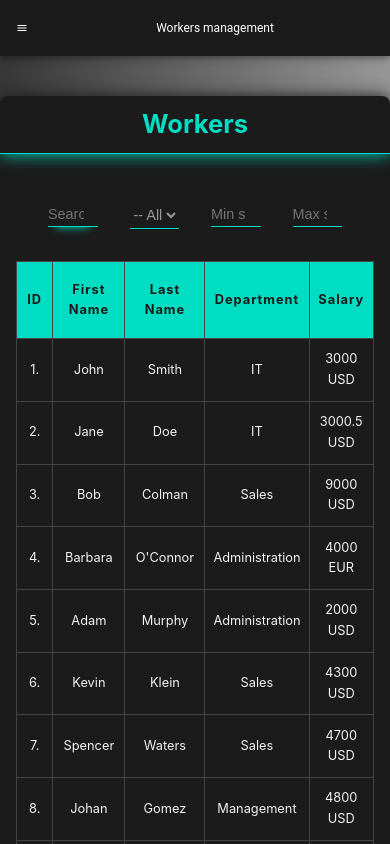
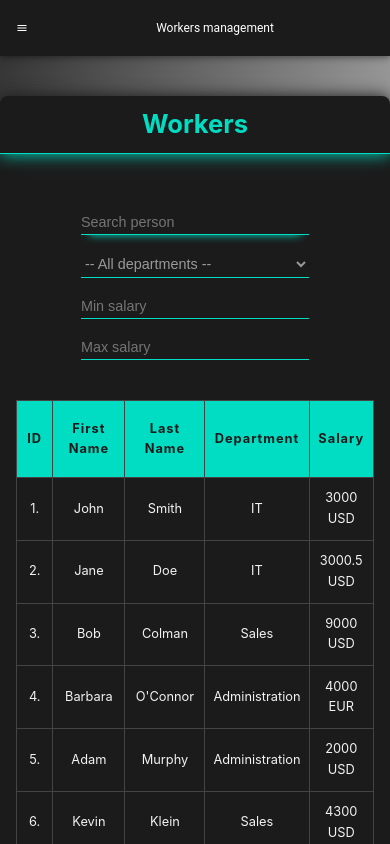
Before and after one commit to pfmnowak/employee-management-react, a React (Create React App) app: page /employees in a window 390 px wide. Shown: the top 844 px of the page. Built offline with nearby package versions, Linux system fonts and the light colour scheme.

Commit message:
Make search form responsive

```diff
--- a/src/components/pages/NewWorkerForm.module.scss
+++ b/src/components/pages/NewWorkerForm.module.scss
@@ -1,3 +1,5 @@
+@import './../../sass/main.scss';
+
 .form {
 	font-family: 'Overpass', sans-serif;
 	display: flex;
@@ -57,10 +59,17 @@
 		}
 
 		&--search {
-			position: relative;
-			margin-bottom: 0;
+			flex: 0 1 20%;
 			margin: 0 2rem;
-			width: 100%;
+
+			@include respond(tab-port) {
+				flex: 0 1 30%;
+				margin: 1rem 2rem;
+			}
+
+			@include respond(phone) {
+				flex: 0 1 70%;
+			}
 		}
 
 		&__label {
@@ -147,4 +156,6 @@
 .filter-container {
 	padding: 2rem;
 	display: flex;
+	flex-wrap: wrap;
+	justify-content: center;
 }
```
